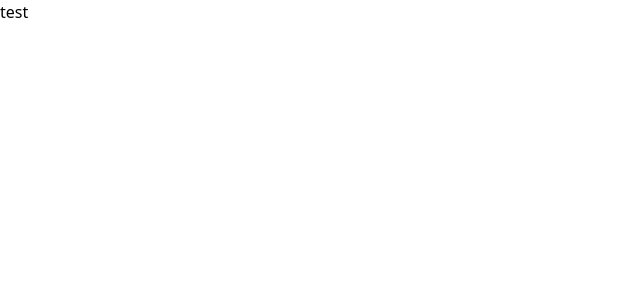
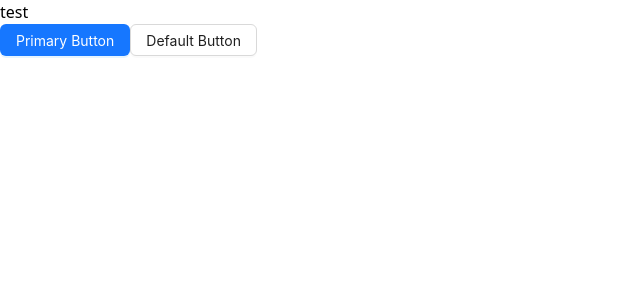
Before and after one commit to nelvino/DonateNico, a React (Vite) app: page / in a window 1280 px wide. Shown: the top 300 px of the page, without its empty margins (0-640 px from the left). Built offline with nearby package versions, Linux system fonts and the light colour scheme.

Commit message:
antd installation

```diff
--- a/package.json
+++ b/package.json
@@ -10,6 +10,7 @@
     "preview": "vite preview"
   },
   "dependencies": {
+    "antd": "^5.20.4",
     "react": "^18.3.1",
     "react-dom": "^18.3.1"
   },
--- a/src/App.tsx
+++ b/src/App.tsx
@@ -1,15 +1,15 @@
-import { useState } from 'react'
-import reactLogo from './assets/react.svg'
-import viteLogo from '/vite.svg'
 import './App.css'
+import { Button } from "antd";
 
 function App() {
 
 
   return (
-    <>
-      <h1>test</h1>
-    </>
+    <div className="p-5 flex flex-col gap-5">
+      <h1 className=''>test</h1>
+      <Button type="primary">Primary Button</Button>
+      <Button>Default Button</Button>
+    </div>
   )
 }
 
```
Also changed, not shown: 1 other file (tests, documents, lock files or other folders).
